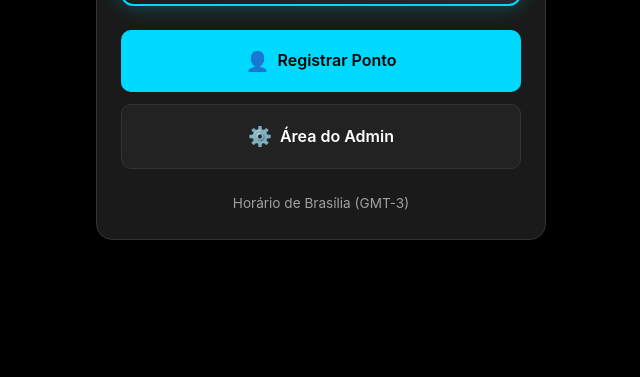
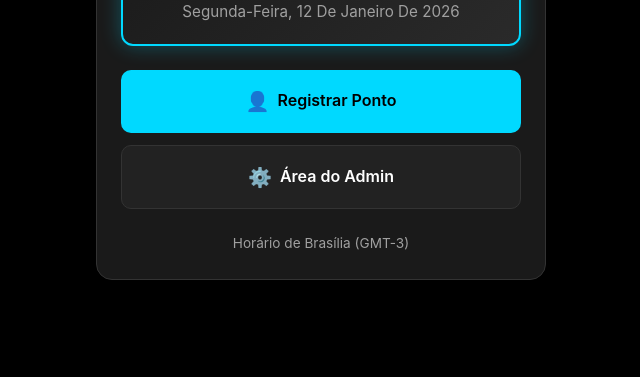
Before and after one commit to vitor9870macedo/controle-horas-bomdequeijo, a website: page frontend/index.html in a window 1280 px wide. Shown: the part 423-800 px from the top of the page, without its empty margins (319-959 px from the left). Drawn offline with Linux system fonts and the light colour scheme.

Commit message:
🐛 Fix: Adicionar relógio de volta no index.html

```diff
--- a/frontend/index.html
+++ b/frontend/index.html
@@ -44,5 +44,36 @@
         </div>
       </div>
     </div>
+
+    <script>
+      // Relógio em tempo real
+      function updateClock() {
+        const now = new Date();
+
+        // Formato de hora: HH:MM:SS
+        const timeString = now.toLocaleTimeString('pt-BR', {
+          timeZone: 'America/Sao_Paulo',
+          hour: '2-digit',
+          minute: '2-digit',
+          second: '2-digit'
+        });
+
+        // Formato de data: Dia da semana, DD de Mês de YYYY
+        const dateString = now.toLocaleDateString('pt-BR', {
+          timeZone: 'America/Sao_Paulo',
+          weekday: 'long',
+          year: 'numeric',
+          month: 'long',
+          day: 'numeric'
+        });
+
+        document.getElementById('currentTime').textContent = timeString;
+        document.getElementById('currentDate').textContent = dateString;
+      }
+
+      // Atualizar a cada segundo
+      updateClock();
+      setInterval(updateClock, 1000);
+    </script>
   </body>
 </html>
```
